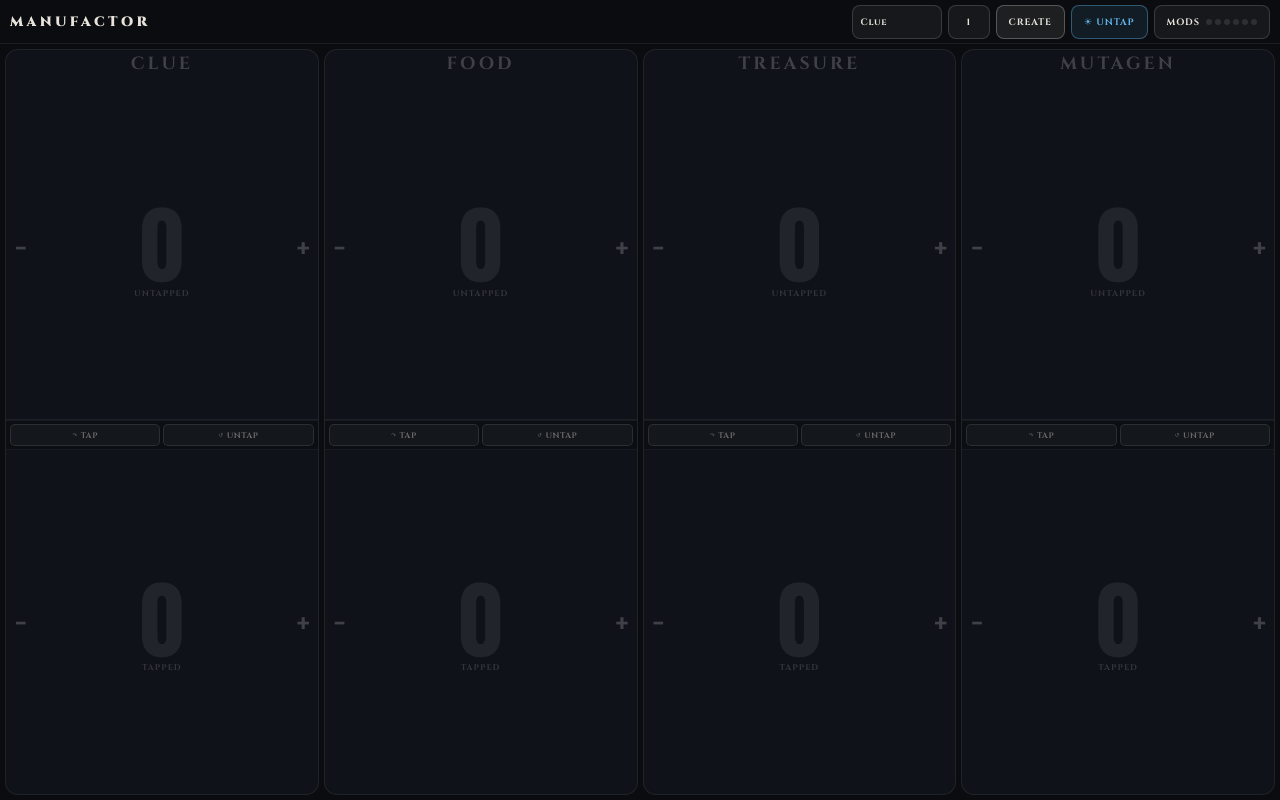
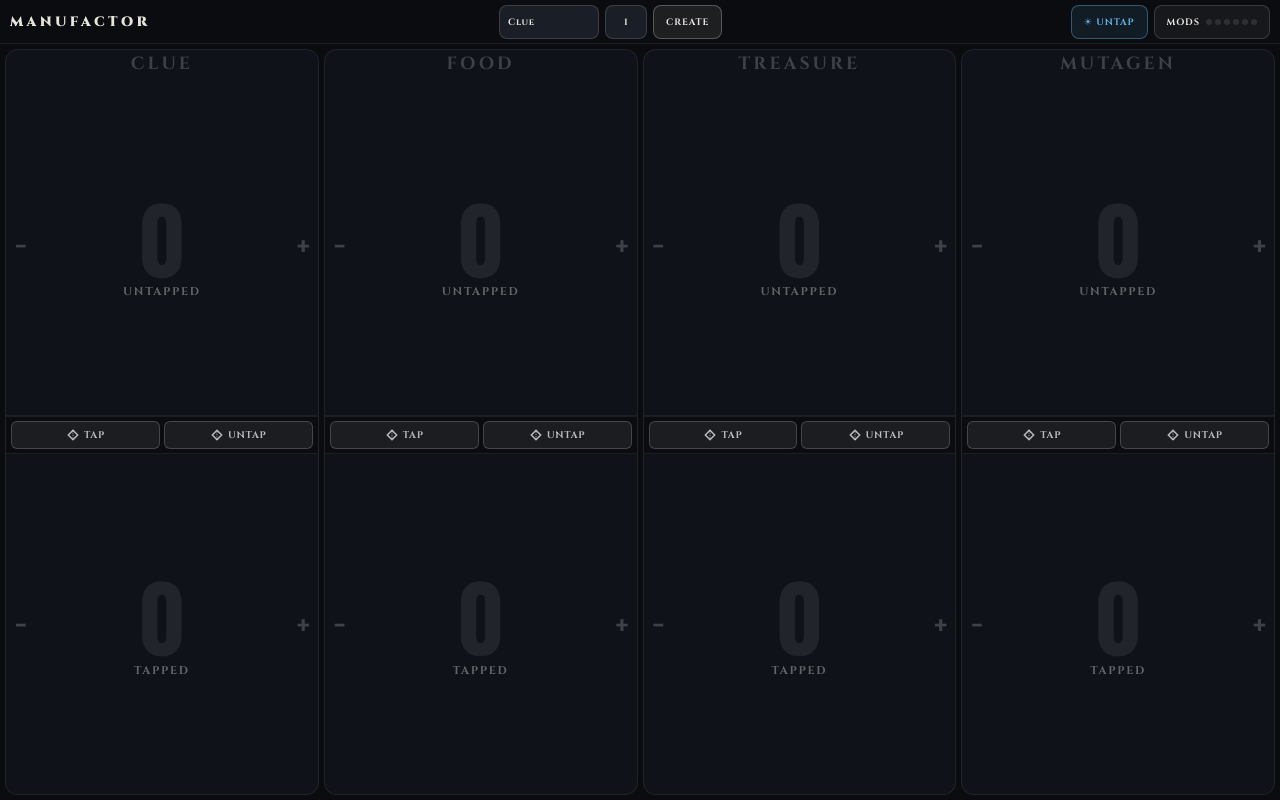
Before and after one commit to jimna-h/manufactor, a plain HTML site: page index.html in a window 1280 px wide. Drawn offline with nearby package versions, Linux system fonts and the light colour scheme.

Commit message:
Update index.html

```diff
--- a/index.html
+++ b/index.html
@@ -33,7 +33,10 @@ body{
   font-family:'Cinzel',serif;font-size:0.85rem;
   letter-spacing:0.25em;font-weight:900;white-space:nowrap;
 }
-.topbar-right{display:flex;gap:6px;margin-left:auto;align-items:center;}
+.topbar-center{
+  flex:1;display:flex;align-items:center;justify-content:center;gap:6px;
+}
+.topbar-right{display:flex;gap:6px;align-items:center;}
 .tbar-btn{
   height:34px;padding:0 12px;border-radius:8px;
   border:1px solid rgba(255,255,255,0.15);
@@ -53,12 +56,15 @@ body{
 .tbar-select,.tbar-input{
   height:34px;border-radius:8px;
   border:1px solid rgba(255,255,255,0.15);
-  background:rgba(255,255,255,0.05);
+  background:#1a1e26;
   color:#e8e4dc;font-family:'Cinzel',serif;font-size:0.58rem;
   letter-spacing:0.07em;outline:none;-webkit-appearance:none;
   padding:0 8px;cursor:pointer;
 }
-.tbar-select{width:90px;}
+.tbar-select option{
+  background:#1a1e26;color:#e8e4dc;
+}
+.tbar-select{width:100px;}
 .tbar-input{width:42px;text-align:center;}
 .tbar-input::-webkit-inner-spin-button{-webkit-appearance:none;}
 .mod-pips{display:flex;gap:3px;align-items:center;}
@@ -173,33 +179,35 @@ body{
   position:relative;z-index:1;pointer-events:none;
   text-align:center;
   font-family:'Cinzel',serif;
-  font-size:clamp(0.36rem,0.85vw,0.52rem);
-  letter-spacing:0.12em;
-  color:rgba(255,255,255,0.15);
-  margin-top:2px;
+  font-size:clamp(0.5rem,1.1vw,0.7rem);
+  letter-spacing:0.15em;
+  color:rgba(255,255,255,0.35);
+  margin-top:3px;
 }
-.tok-card.lit .tok-state-lbl{color:rgba(255,255,255,0.25);}
+.tok-card.lit .tok-state-lbl{color:rgba(255,255,255,0.6);}
 
 /* ── MIDDLE ROW: tap / untap buttons ── */
 .tok-mid{
   flex-shrink:0;
-  display:flex;gap:3px;padding:3px 4px;
-  background:rgba(0,0,0,0.25);
-  border-top:1px solid rgba(255,255,255,0.05);
-  border-bottom:1px solid rgba(255,255,255,0.05);
+  display:flex;gap:4px;padding:4px 5px;
+  background:rgba(0,0,0,0.35);
+  border-top:1px solid rgba(255,255,255,0.07);
+  border-bottom:1px solid rgba(255,255,255,0.07);
 }
 .mid-btn{
-  flex:1;height:22px;border-radius:5px;
-  border:1px solid rgba(255,255,255,0.1);
-  background:rgba(255,255,255,0.04);
-  color:rgba(255,255,255,0.35);
+  flex:1;height:28px;border-radius:6px;
+  border:1px solid rgba(255,255,255,0.18);
+  background:rgba(255,255,255,0.07);
+  color:rgba(255,255,255,0.7);
   font-family:'Cinzel',serif;
-  font-size:clamp(0.36rem,0.8vw,0.5rem);
-  letter-spacing:0.07em;cursor:pointer;
-  display:flex;align-items:center;justify-content:center;gap:3px;
+  font-size:clamp(0.42rem,0.95vw,0.6rem);
+  letter-spacing:0.08em;cursor:pointer;
+  display:flex;align-items:center;justify-content:center;gap:4px;
 }
-.mid-btn:active{background:rgba(255,255,255,0.12);}
-.mid-btn .arrow{font-size:0.7em;}
+.mid-btn:active{background:rgba(255,255,255,0.18);}
+.mtg-sym{
+  display:inline-block;width:14px;height:14px;flex-shrink:0;
+}
 
 /* no flash animation */
 
@@ -294,7 +302,7 @@ body{
 
 <div class="topbar">
   <div class="topbar-title">MANUFACTOR</div>
-  <div class="topbar-right">
+  <div class="topbar-center">
     <select id="createType" class="tbar-select">
       <option value="clue">Clue</option>
       <option value="food">Food</option>
@@ -303,6 +311,8 @@ body{
     </select>
     <input type="number" id="createAmt" class="tbar-input" value="1" min="1" max="99">
     <button class="tbar-btn create" onclick="bulkCreate()">CREATE</button>
+  </div>
+  <div class="topbar-right">
     <button class="tbar-btn untap" onclick="untapAll()">☀ UNTAP</button>
     <button class="tbar-btn" onclick="openDrawer()">
       MODS <div class="mod-pips" id="modPips"></div>
@@ -335,7 +345,7 @@ var META = {
   clue:     { label:'Clue',     c:'#60b4e8', isArt:true,  img:'img/clue-token.jpg'     },
   food:     { label:'Food',     c:'#e8a87c', isArt:true,  img:'img/food-token.jpg'     },
   treasure: { label:'Treasure', c:'#4ecba8', isArt:true,  img:'img/treasure-token.jpg' },
-  mutagen:  { label:'Mutagen',  c:'#5dde6a', isArt:false, img:'img/mutagen-token.jpg'  },
+  mutagen:  { label:'Mutagen',  c:'#b87ee8', isArt:false, img:'img/mutagen-token.jpg'  },
 };
 var MODS = [
   { id:'adrix',      name:'Adrix & Nev',           mc:'#7ec8e8', img:'img/adrix-and-nev-twincasters.jpg' },
@@ -570,11 +580,11 @@ function buildGrid() {
     mid.className = 'tok-mid';
     var tapBtn = document.createElement('button');
     tapBtn.className = 'mid-btn';
-    tapBtn.innerHTML = '<span class="arrow">↷</span> TAP';
+    tapBtn.innerHTML = '<svg class="mtg-sym" viewBox="0 0 24 24" fill="none" stroke="currentColor" stroke-width="2.5"><path d="M12 4 L20 12 L12 20 L4 12 Z"/><path d="M12 4 L12 20" stroke-width="1.5" stroke-dasharray="2 2"/></svg>TAP';
     (function(t){ tapBtn.onclick = function(e){ e.stopPropagation(); tapTokens(t); }; })(type);
     var untapBtn = document.createElement('button');
     untapBtn.className = 'mid-btn';
-    untapBtn.innerHTML = '<span class="arrow">↺</span> UNTAP';
+    untapBtn.innerHTML = '<svg class="mtg-sym" viewBox="0 0 24 24" fill="none" stroke="currentColor" stroke-width="2.5"><path d="M12 20 L20 12 L12 4 L4 12 Z"/><path d="M12 20 L12 4" stroke-width="1.5" stroke-dasharray="2 2"/></svg>UNTAP';
     (function(t){ untapBtn.onclick = function(e){ e.stopPropagation(); untapTokens(t); }; })(type);
     mid.appendChild(tapBtn);
     mid.appendChild(untapBtn);
```
